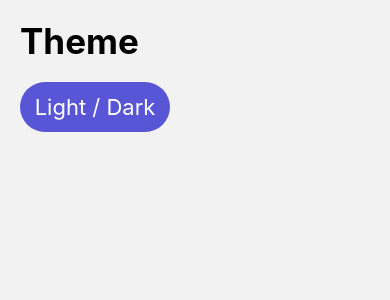
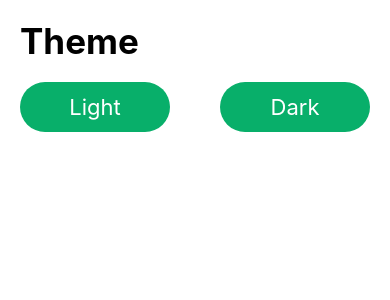
Before and after one commit to alemosmusi/rncomponent, a React Native app: screen /ChangeThemeScreen in a window 390 px wide. Shown: the top 300 px of the page. Built offline with nearby package versions, Linux system fonts and the light colour scheme.

Commit message:
agregado temas reducer

```diff
--- a/src/components/FlatListMenuItem.tsx
+++ b/src/components/FlatListMenuItem.tsx
@@ -1,7 +1,8 @@
 import { useNavigation, useTheme } from '@react-navigation/native'
-import React from 'react'
+import React, { useContext } from 'react'
 import { StyleSheet, Text, TouchableOpacity, View } from 'react-native'
 import Icon  from 'react-native-vector-icons/Ionicons'
+import { ThemeContext } from '../context/themeContext/ThemeContext'
 
 interface Props {
     menuItem: MenuItem
@@ -11,6 +12,8 @@
 
     // const {colors} = useTheme()
 
+
+    const {theme:{colors}} = useContext( ThemeContext)
 
 
     const navigation = useNavigation() as any
@@ -25,7 +28,7 @@
        <View style={styles.container}>
         <Icon
          name={menuItem.icon}
-         color='#5856D6'
+         color={colors.primary}
          size={23}
         />
        <Text style={styles.itemText}>
@@ -34,7 +37,7 @@
        <View style={styles.flechaDerecha}/>
        <Icon
          name='chevron-forward-outline'
-         color='#5856D6'
+         color={colors.primary}
          size={23}
         />
      </View>
--- a/src/components/HeaderTitle.tsx
+++ b/src/components/HeaderTitle.tsx
@@ -1,7 +1,8 @@
-import React from 'react'
+import React, { useContext } from 'react'
 import { Text, View } from 'react-native'
 import { styles } from '../theme/appTheme'
 import { useSafeAreaInsets } from 'react-native-safe-area-context';
+import { ThemeContext } from '../context/themeContext/ThemeContext';
 
 
 interface Props {
@@ -11,10 +12,12 @@
 const HeaderTitle = ({title}: Props) => {
 
     const {top} = useSafeAreaInsets();
+    const {theme:{colors}} = useContext( ThemeContext )
+
 
    return (
        <View style={{marginTop: top + 20, marginBottom: 20}}>
-       <Text style={styles.title}>{ title }</Text>
+       <Text style={{...styles.title, color:colors.text}}>{ title }</Text>
      </View>
 )
 }
--- a/src/context/themeContext/ThemeContext.tsx
+++ b/src/context/themeContext/ThemeContext.tsx
@@ -1,7 +1,8 @@
-import { Children, createContext } from "react";
+import { Children, createContext, useReducer } from "react";
+import { ThemeState, ligthTheme, themeReducer } from "./themeReducer";
 
 interface ThemeContextProps {
-    theme: any;
+    theme: ThemeState;
     setDarkTheme: ()=> void;
     setLightTheme: ()=> void;
 }
@@ -15,13 +16,15 @@
 
 export const ThemeProvider = ({children}: any) => {
 
-    const theme = {};
+    const [theme, dispatch] = useReducer(themeReducer, ligthTheme)
 
     const setDarkTheme = () => {
+        dispatch({type: 'set_dark_theme'})
         console.log('dark')
 
     }
     const setLightTheme = () => {
+        dispatch({type: 'set_light_theme'})
         console.log('ligh')
     }
 
--- a/src/context/themeContext/themeReducer.tsx
+++ b/src/context/themeContext/themeReducer.tsx
@@ -13,15 +13,28 @@
 
 }
 
-const ligthTheme: ThemeState = {
+export const ligthTheme: ThemeState = {
     currentTheme: 'light',
     dark: false,
     dividerColor: 'rgba(0,0,0,0.7)',
     colors: {
-        primary: 'red',
-        background: 'blue',
+        primary: '#08AF6A',
+        background: 'white',
         card: 'green',
-        text: 'pink',
+        text: 'black',
+        border: 'orange',
+        notification: 'teal',
+    }
+}
+export const darkTheme: ThemeState = {
+    currentTheme: 'dark',
+    dark: true,
+    dividerColor: 'rgba(0,0,0,0.7)',
+    colors: {
+        primary: '#75CEDB',
+        background: 'black',
+        card: 'green',
+        text: 'white',
         border: 'orange',
         notification: 'teal',
     }
@@ -36,6 +49,11 @@
                 ...ligthTheme,
 
             }
+        case 'set_dark_theme':
+            return {
+                ...darkTheme,
+
+            }
 
         default:
             return state
--- a/src/navigator/Navigator.tsx
+++ b/src/navigator/Navigator.tsx
@@ -12,15 +12,21 @@
 import {SlidesScreen} from '../screens/SlidesScreen';
 import {ChangeThemeScreen} from '../screens/ChangeThemeScreen';
 import {NavigationContainer} from '@react-navigation/native';
+import { useContext } from 'react';
+import { ThemeContext } from '../context/themeContext/ThemeContext';
 
 const Stack = createStackNavigator();
 
 export const Navigator = () => {
+
+  const {theme} = useContext( ThemeContext)
+
+
+
+
   return (
     <NavigationContainer
-    // theme={
-    //   customTheme
-    // }
+      theme={theme}
     >
       <Stack.Navigator
         screenOptions={{
--- a/src/screens/ChangeThemeScreen.tsx
+++ b/src/screens/ChangeThemeScreen.tsx
@@ -7,17 +7,18 @@
 export const ChangeThemeScreen = () => {
 
 
-    const {setLightTheme} = useContext( ThemeContext )
+    const {setLightTheme, setDarkTheme, theme:{colors}} = useContext( ThemeContext )
 
   return (
     <View style={ styles.globlaMargin}>
         <HeaderTitle title='Theme' />
 
+        <View style={{flexDirection:'row', justifyContent:'space-between'}}>
             <TouchableOpacity
                 onPress={()=>setLightTheme()}
                 activeOpacity={0.8}
                 style={{
-            backgroundColor: '#5856D6',
+                backgroundColor: colors.primary,
                 width: 150,
                 height: 50,
                 borderRadius: 50,
@@ -30,9 +31,32 @@
                         textAlign:'center',
                         fontSize: 22
                     }}>
-                    Light / Dark
+                        Light
                 </Text>
             </TouchableOpacity>
+            <TouchableOpacity
+                onPress={()=>setDarkTheme()}
+                activeOpacity={0.8}
+                style={{
+                backgroundColor: colors.primary,
+                width: 150,
+                height: 50,
+                borderRadius: 50,
+                justifyContent: 'center',
+
+            }}>
+                <Text
+                    style={{
+                        color:'white',
+                        textAlign:'center',
+                        fontSize: 22
+                    }}>
+                        Dark
+                </Text>
+            </TouchableOpacity>
+
+        </View>
+
     </View>
   )
 }
--- a/src/screens/HomeScreen.tsx
+++ b/src/screens/HomeScreen.tsx
@@ -18,6 +18,7 @@
 
 
 
+
   return (
     <View style={{flex: 1, ...styles.globlaMargin}}>
       <FlatList
```
Lines whose indentation alone changed are shown as unchanged.
